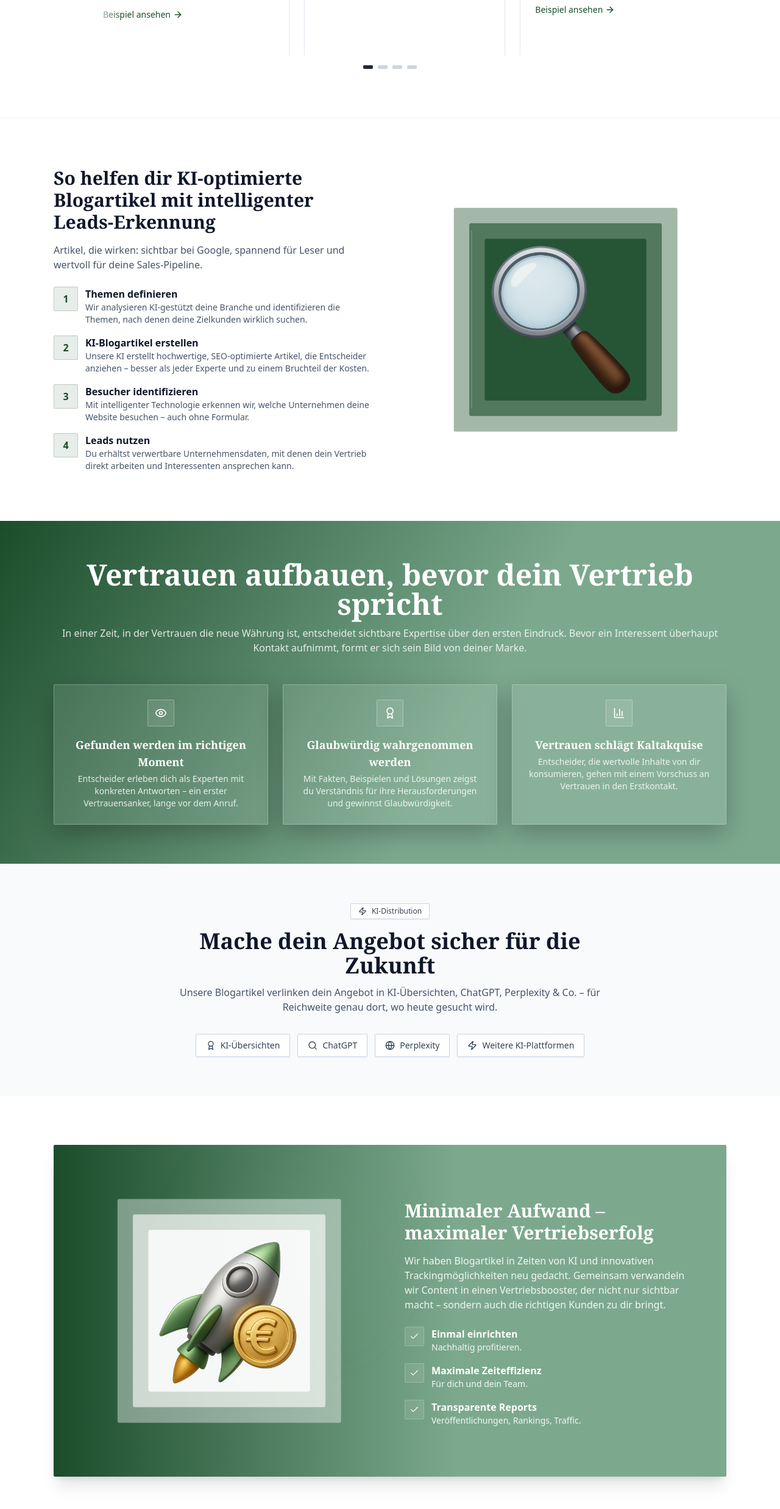
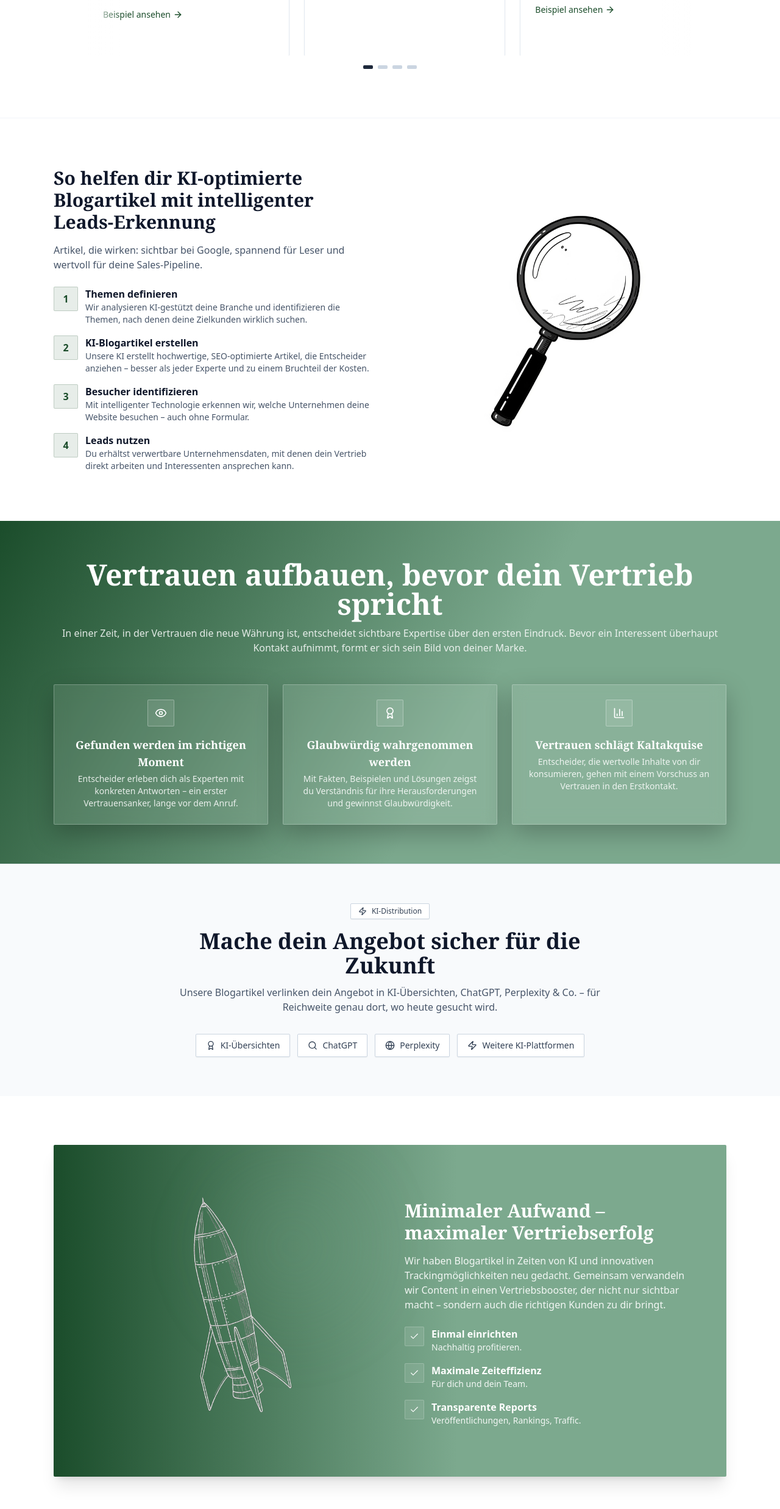
Before and after one commit to lennartnm/findbar_website, a Next.js app: page / in a window 1280 px wide. Shown: the part 1598-4072 px from the top of the page at 61% size. Built offline with nearby package versions, Linux system fonts and the light colour scheme.

Commit message:
Update page.tsx

```diff
--- a/src/app/page.tsx
+++ b/src/app/page.tsx
@@ -699,7 +699,7 @@ function HowItHelpsSection() {
               }}
             />
             <img
-              src="/LupeIcon.png"
+              src="/LupeIconNeu.png"
               alt="Darstellung von KI-optimierten Blogartikeln"
               className="relative z-20 w-full rounded-sm"
             />
@@ -894,7 +894,7 @@ function UnserZielSection() {
                   }}
                 />
                 <img
-                  src="/RaketeIcon.png"
+                  src="/RaketeIconNeu.png"
                   alt="Darstellung des Done 4 You Prozesses"
                   className="relative z-20 w-full rounded-sm"
                 />
```
